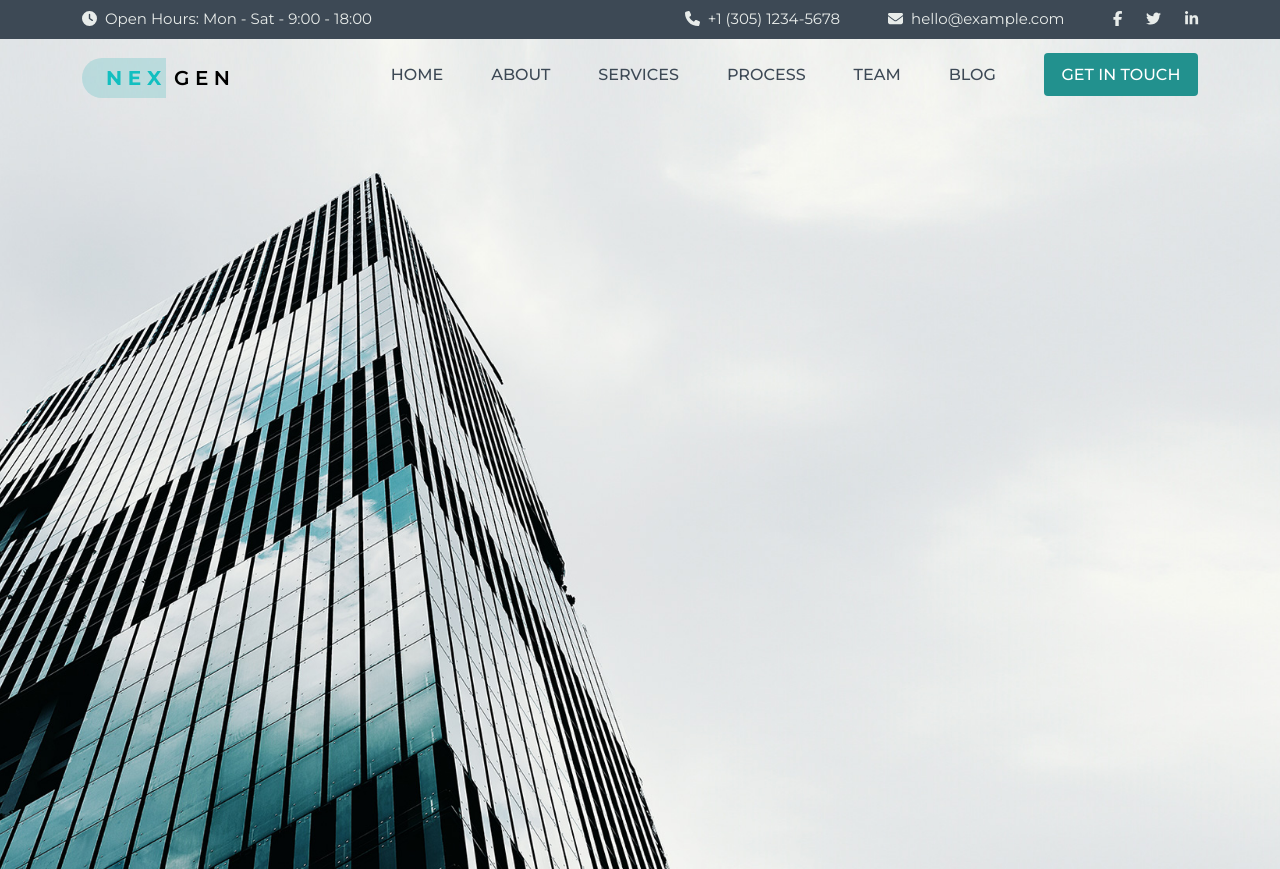
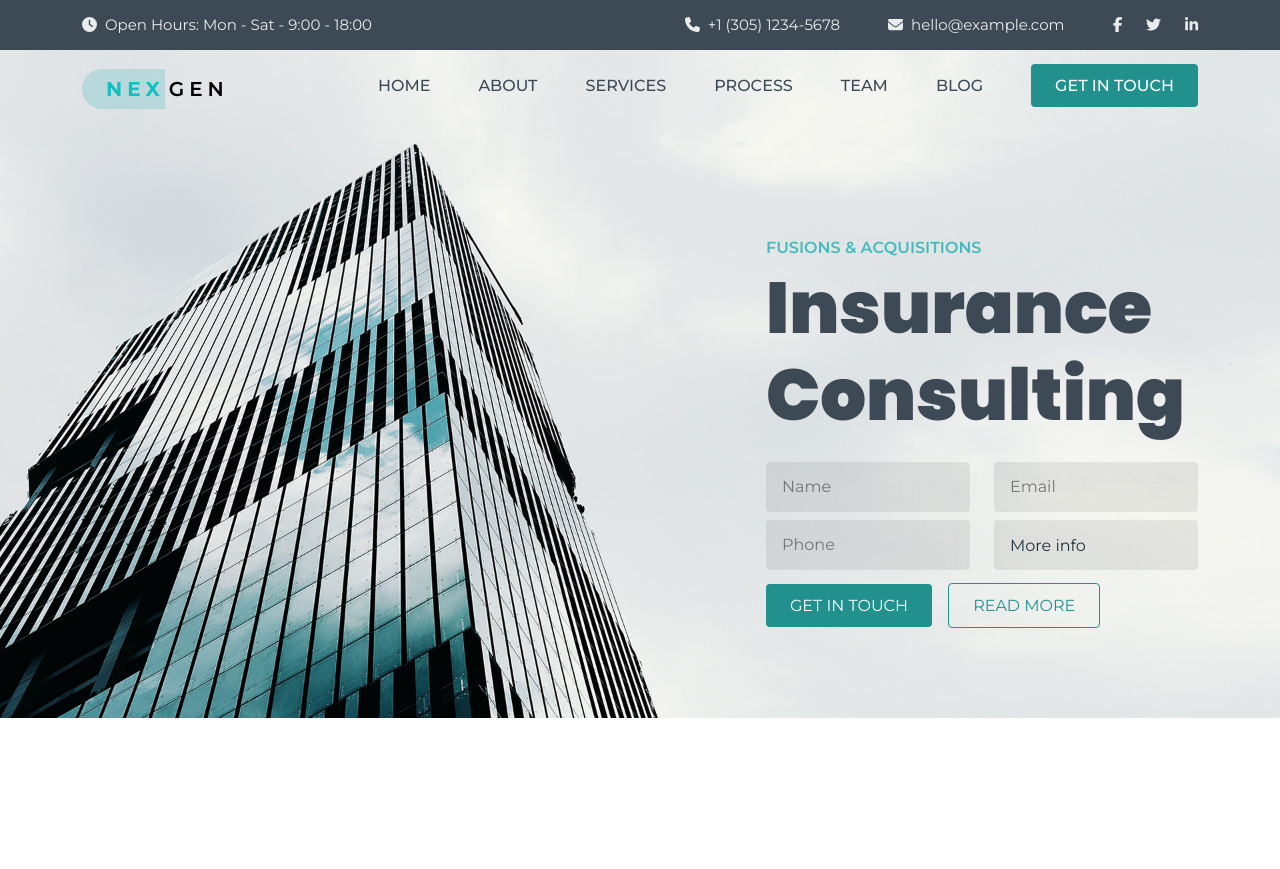
Before and after one commit to Alexxboc/proj-html-vuejs, a Vue app: page / in a window 1280 px wide. After the commit the page ends 800 px from the top, so only its background shows below. Built offline with nearby package versions, Linux system fonts and the light colour scheme.

Commit message:
Create Form Section

```diff
--- a/src/assets/scss/style.scss
+++ b/src/assets/scss/style.scss
@@ -20,6 +20,15 @@ img {
 }
 
 
+/* Mixin */
+
+@mixin btn_primary {
+    padding: 0.75rem 1.5rem;
+    border-radius: 4px;
+    text-transform: uppercase;
+}
+
+
 /* Utilities */
 
 .fs_15 {
@@ -38,6 +47,10 @@ img {
     font-weight: 600;
 }
 
+.fw_900 {
+    font-weight: 900;
+}
+
 .unstyled {
     list-style: none;
 }
@@ -53,13 +66,17 @@ img {
     padding-top: 0.5rem;
     padding-bottom: 0.5rem;
     padding-left: 1.5rem;
-    padding-right: 0.3rem;
     border-radius: 20px 0 0 20px;
 }
 
 .btn_get {
+    @include btn_primary();
     background-color: $consulting-elm;
-    padding: 0.75rem 1.1rem;
-    border-radius: 4px;
     color: $consulting-white !important;
 }
+
+.btn_outline {
+    @include btn_primary();
+    border: 1px solid $consulting-elm;
+    color: $consulting-elm !important;
+}
--- a/src/components/Header/HeaderMenuComponent.vue
+++ b/src/components/Header/HeaderMenuComponent.vue
@@ -1,6 +1,6 @@
 <template>
   <div class="container">
-    <div class="header_menu d-flex justify-content-between fs_15 py-2">
+    <div class="header_menu d-flex align-items-center justify-content-between fs_15">
       <div class="opening_time">
         <font-awesome-icon icon="fa-solid fa-clock" />
         <span class="ms-2">Open Hours: Mon - Sat - 9:00 - 18:00</span>
@@ -41,5 +41,6 @@ export default {
 /* Header Menu */
 .header_menu {
   color: $consulting-black-haze-white;
+  height: 50px;
 }
 </style>
--- a/src/components/Main/JumbotronComponent.vue
+++ b/src/components/Main/JumbotronComponent.vue
@@ -1,6 +1,49 @@
 <template>
   <section class="jumbotron">
-    <JumboNavigator />
+    <div class="container">
+      <JumboNavigator />
+      <div class="row justify-content-end">
+        <div class="col-12">
+          <div class="form_wrapper">
+            <h6 class="text-uppercase fw_600">fusions & acquisitions</h6>
+            <h1 class="fw_900">
+              Insurance <br />
+              Consulting
+            </h1>
+            <div class="row row-cols-2 form pt-3">
+              <div class="col pb-2">
+                <input type="text" placeholder="Name" />
+              </div>
+              <!-- /.col -->
+              <div class="col pb-2">
+                <input type="text" placeholder="Email" />
+              </div>
+              <!-- /.col -->
+              <div class="col"><input type="text" placeholder="Phone" /></div>
+              <!-- /.col -->
+              <div class="col">
+                <select name="more_info" id="1">
+                  <option value="" selected>
+                    <span>More info</span>
+                  </option>
+                </select>
+              </div>
+              <!-- /.col -->
+            </div>
+            <!-- /.row form -->
+            <div class="actions pt-4">
+              <a href="#" class="btn_get decor_none">get in touch</a>
+              <a href="#" class="btn_outline decor_none ms-3">read more</a>
+            </div>
+            <!-- /.col -->
+          </div>
+          <!-- /.form_wrapper -->
+        </div>
+        <!-- /.col-12 -->
+      </div>
+      <!-- /.row -->
+    </div>
+    <!-- /.container -->
   </section>
   <!-- /.jumbotron -->
 </template>
@@ -18,9 +61,45 @@ export default {
 
 <style lang="scss" scoped>
 .jumbotron {
-  height: 830px;
+  min-height: calc(79vh - 50px);
   background-image: url(@/assets/img/bg-6.jpg);
   background-size: cover;
   background-position: center;
 }
+
+.col-12 {
+  width: 40%;
+}
+.form_wrapper {
+  padding: 100px 0;
+  h6 {
+    color: $consulting-fountain-blue;
+  }
+  h1 {
+    font-family: "Poppins", sans-serif;
+    font-size: 4.5rem;
+    color: $consulting-limed-sprouce;
+  }
+
+  input,
+  select {
+    width: 100%;
+    height: 50px;
+    background: no-repeat;
+    box-shadow: none;
+    padding: 1rem;
+    background-color: rgba(0, 0, 0, 0.075);
+    border: none;
+    border-radius: 4px;
+    line-height: 1.2;
+    color: #21333e !important;
+    outline: none;
+  }
+
+  select {
+    -webkit-appearance: none;
+  }
+
+
+}
 </style>
--- a/src/components/Main/LogoComponent.vue
+++ b/src/components/Main/LogoComponent.vue
@@ -1,13 +1,21 @@
 <template>
   <div class="logo fs_20 fw_600 text-uppercase">
-    <span class="me-2 logo_pill">n e x</span>
-    <span>g e n</span>
+    <span class="logo_pill">nex</span>
+    <span class="ms-1">gen</span>
   </div>
   <!-- /.logo -->
 </template>
 
 <script>
 export default {
-    name: 'MainLogo',
+  name: "MainLogo",
+};
+</script>
+
+<style lang="scss" scoped>
+.logo {
+  span {
+    letter-spacing: 5px;
+  }
 }
-</script>
+</style>
--- a/src/components/Main/NavigatorComponent.vue
+++ b/src/components/Main/NavigatorComponent.vue
@@ -1,14 +1,9 @@
 <template>
-  <div class="container">
-    <div class="navigator d-flex justify-content-between py-4">
-      <MainLogo />
-      <NavigatorMenu />
-    </div>
-    <!-- /.navigator -->
-    <div class="form"></div>
-    <!-- /.form -->
+  <div class="navigator d-flex justify-content-between py-4">
+    <MainLogo />
+    <NavigatorMenu />
   </div>
-  <!-- /.container -->
+  <!-- /.navigator -->
 </template>
 
 <script>
@@ -23,6 +18,3 @@ export default {
   },
 };
 </script>
-
-<style lang="scss" scoped>
-</style>
--- a/src/main.js
+++ b/src/main.js
@@ -1,6 +1,17 @@
 import Vue from 'vue'
 import App from './App.vue'
 
+/* Import Poppins font */
+import "@fontsource/poppins"
+import "@fontsource/poppins/400.css"
+import "@fontsource/poppins/500.css"
+import "@fontsource/poppins/600.css"
+import "@fontsource/poppins/700.css"
+import "@fontsource/poppins/800.css"
+import "@fontsource/poppins/900.css"
+
+
+/* Import Montserrat Font */
 import "@fontsource/montserrat"
 import "@fontsource/montserrat/200.css"
 import "@fontsource/montserrat/300.css"
@@ -14,14 +25,14 @@ import "@fontsource/montserrat/900.css"
 import { library } from '@fortawesome/fontawesome-svg-core'
 
 /* import specific icons 👇 QUI AGGIUNGI LE ICONE che vuoi usare in camelCase */
-import { faUserSecret, faMagnifyingGlass, faClock, faPhone, faEnvelope } from '@fortawesome/free-solid-svg-icons'
+import { faUserSecret, faMagnifyingGlass, faClock, faPhone, faEnvelope, faChevronDown } from '@fortawesome/free-solid-svg-icons'
 
 /* import font awesome icon component */
 import { FontAwesomeIcon } from '@fortawesome/vue-fontawesome'
 import { faFacebookF, faLinkedinIn, faTwitter } from '@fortawesome/free-brands-svg-icons'
 
 /* add icons to the library 👇 QUI AGGIUNGI IL NOME DELL'ICONA in camelCase*/
-library.add(faUserSecret, faMagnifyingGlass, faClock, faPhone, faEnvelope, faFacebookF, faLinkedinIn, faTwitter)
+library.add(faUserSecret, faMagnifyingGlass, faClock, faPhone, faEnvelope, faFacebookF, faLinkedinIn, faTwitter, faChevronDown)
 
 /* add font awesome icon component */
 Vue.component('font-awesome-icon', FontAwesomeIcon)
```
